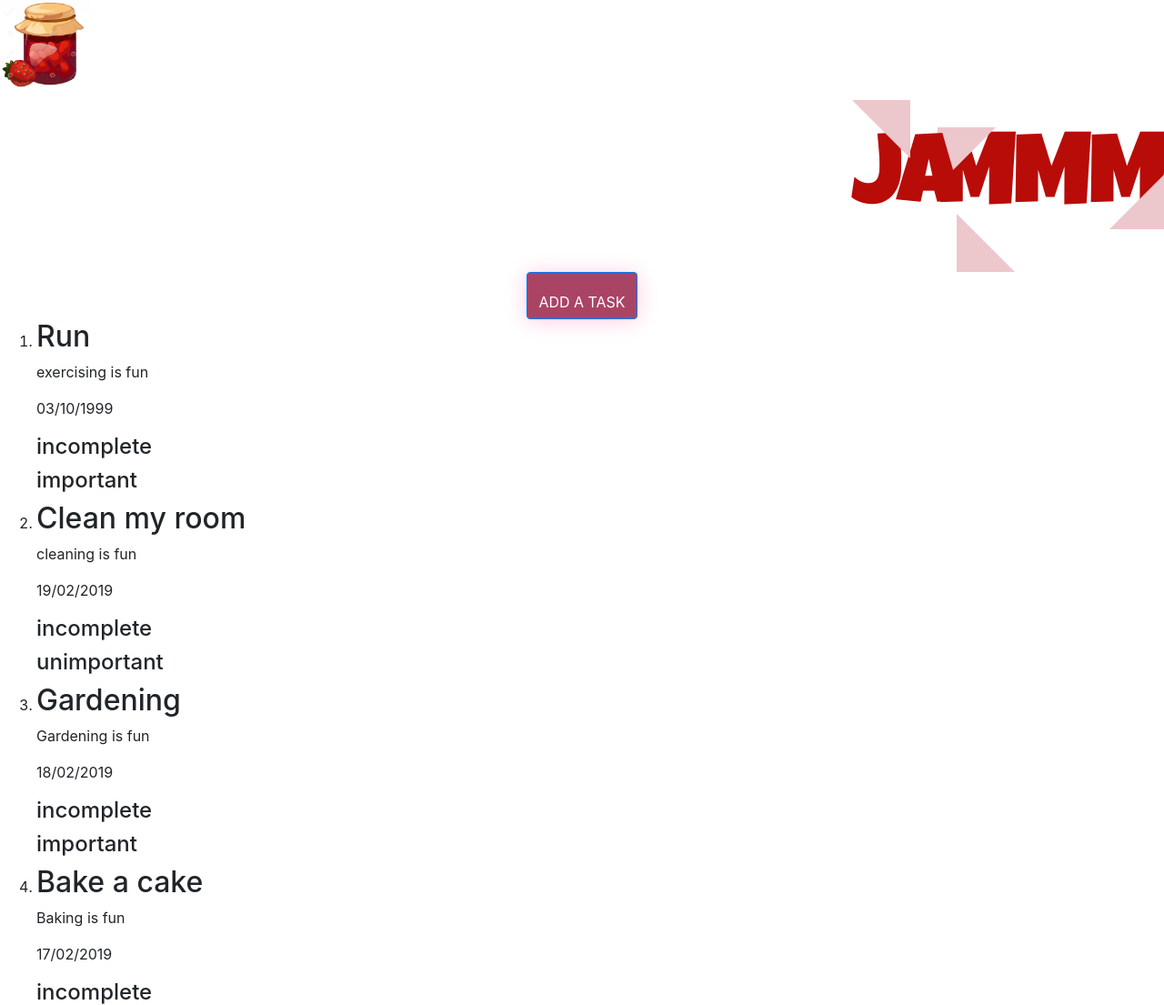
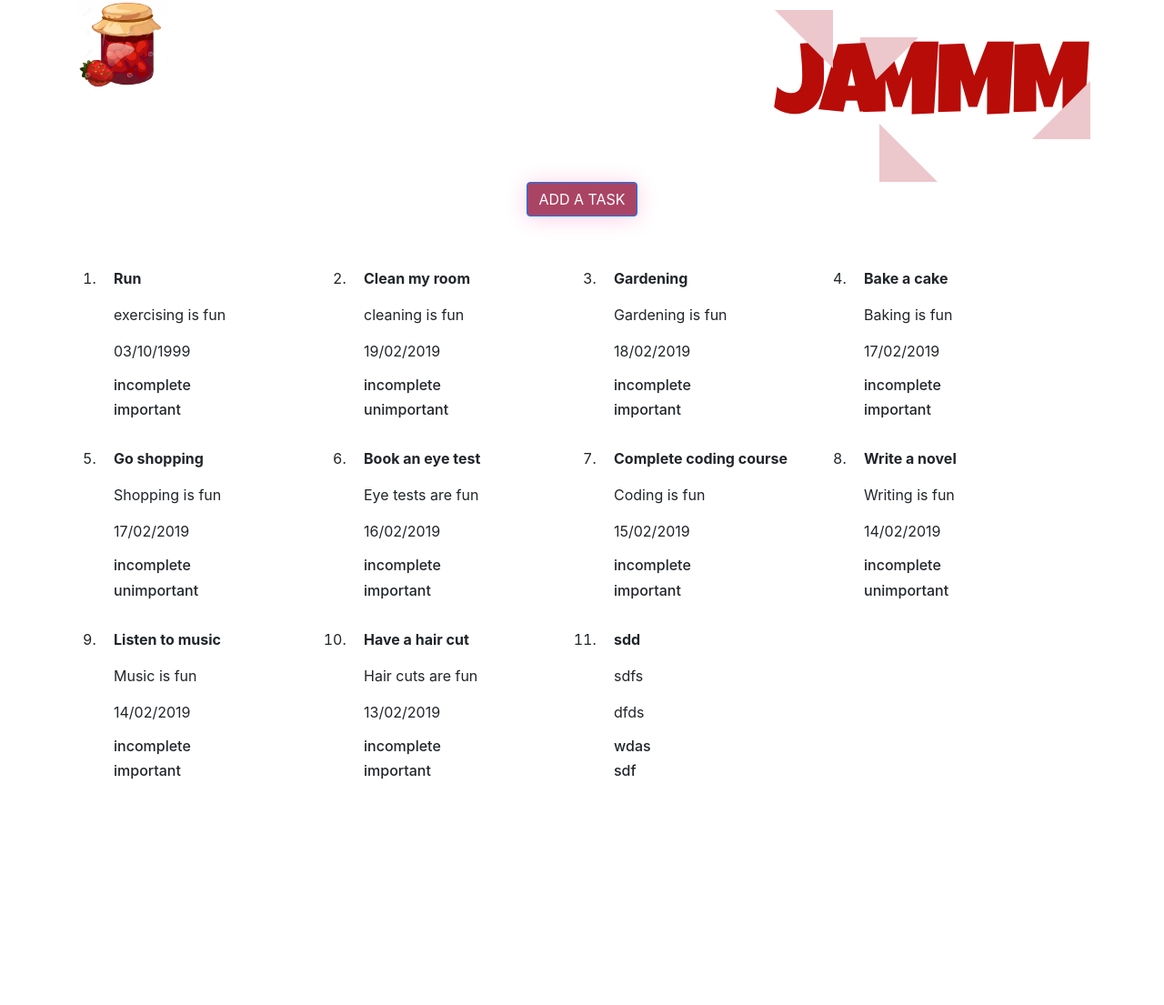
Before and after one commit to jenniferopal/jammm_taskapp, a Flask app: page / in a window 1280 px wide. Shown: the top 1105 px of the page at 91% size. After the commit the page ends 857 px from the top, so only its background shows below. Run offline with Flask 2, Linux system fonts and the light colour scheme; data comes from the database, SQL or seed files in the repository; some libraries are stand-ins or nearby versions.

Commit message:
styling the index page

```diff
--- a/static/css/style.css
+++ b/static/css/style.css
@@ -169,10 +169,11 @@ img {
 /*******************HOME PAGE BUTTON STYLING******************/
 
 .btn-primary {
-  padding-top: 20px;
+  /* padding-top: 20px; */
   box-shadow: 0 2px 25px rgba(255, 0, 130, 0.2);
   background-color: #AA4465 !important;
   color: white !important;
+  margin-bottom: 2em;
 }
 
 .btn-primary:active {
--- a/static/js/js.js
+++ b/static/js/js.js
@@ -10,12 +10,12 @@ fetch('/all')
     results_to_display = []
     for(var k in results) {
       var current = []
-      current.push('<li id="' + results[k]['id'] + '">')
-      current.push('<h2>' + results[k]['title'] + '</h2>')
+      current.push('<li class="col-md-3 mt-4" id="' + results[k]['id'] + '">')
+      current.push('<p><strong>' + results[k]['title'] + '</strong></p>')
         current.push('<p>' + results[k]['description'] + '</p>')
         current.push('<p class="date">' + results[k]['date'] + '</p>')
-        current.push('<h4>' + results[k]['status'] + '</h4>')
-        current.push('<h4>' + results[k]['urgency'] + '</h4>')
+        current.push('<h6>' + results[k]['status'] + '</h6>')
+        current.push('<h6>' + results[k]['urgency'] + '</h6>')
         current.push('</li>')
       results_to_display.push(current.join(""))
 
--- a/templates/index.html
+++ b/templates/index.html
@@ -2,12 +2,6 @@
 <html lang="en">
 
   <!--TASK ENTRY BOX-->
-<body>
-  <img src="static\images\strawberry_jam_min.jpeg">
-  <div class="app_title">
-    <span class="first-word">JA</span>
-    <span class="last-words">MMM</span>
-  </div>
 
 <head>
   <meta charset="utf-8">
@@ -21,13 +15,25 @@
 </head>
 
 <!--JAMMM Title-->
+<body>
+  <header class="container">
+    <div class="row">
+      <div class="col-sm-3">
+        <a href="/"><img src="static\images\strawberry_jam_min.jpeg"></a>
+      </div>
+      <div class="app_title col-sm-9">
+        <span class="first-word">JA</span>
+        <span class="last-words">MMM</span>
+      </div>
+    </div>
+  </header>
 
   <div class="text-center">
     <a href="/add_task" <button type="button" class="btn btn-primary">ADD A TASK</button><a />
   </div>
 
-  <div>
-    <ol id="results"></ol>
+  <div class="container">
+    <ol class="row" id="results"></ol>
   </div>
 
 
```
